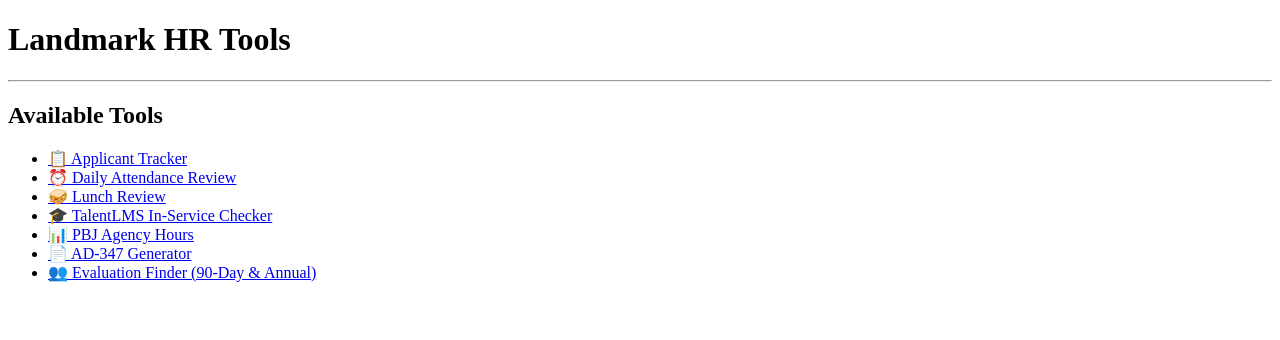
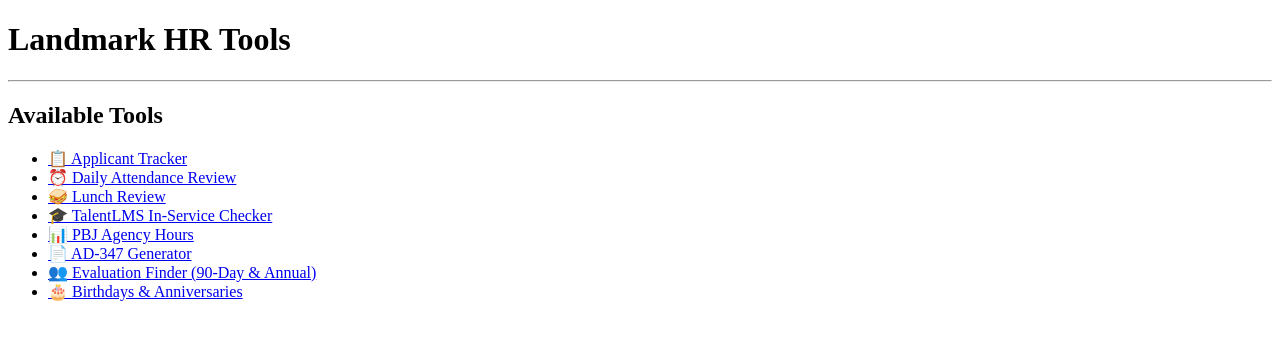
Before and after one commit to smartiespartiesforyou/landmark-hr-tools, a Flask app: page / in a window 1280 px wide. Shown: the top 340 px of the page. Run offline with Flask 3, Linux system fonts and the light colour scheme; parts of the project's set-up code (start-up, migrations or seed data) failed here and were passed over.

Commit message:
Show birthday anniversary tool

```diff
--- a/templates/index.html
+++ b/templates/index.html
@@ -18,6 +18,7 @@
     <li><a href="/static/pbj_agency_hours.html">📊 PBJ Agency Hours</a></li>
     <li><a href="/ad347">📄 AD-347 Generator</a></li>
     <li><a href="/evaluations">👥 Evaluation Finder (90-Day &amp; Annual)</a></li>
+    <li><a href="/birthdays-anniversaries">🎂 Birthdays &amp; Anniversaries</a></li>
 </ul>
 
 </body>
```
